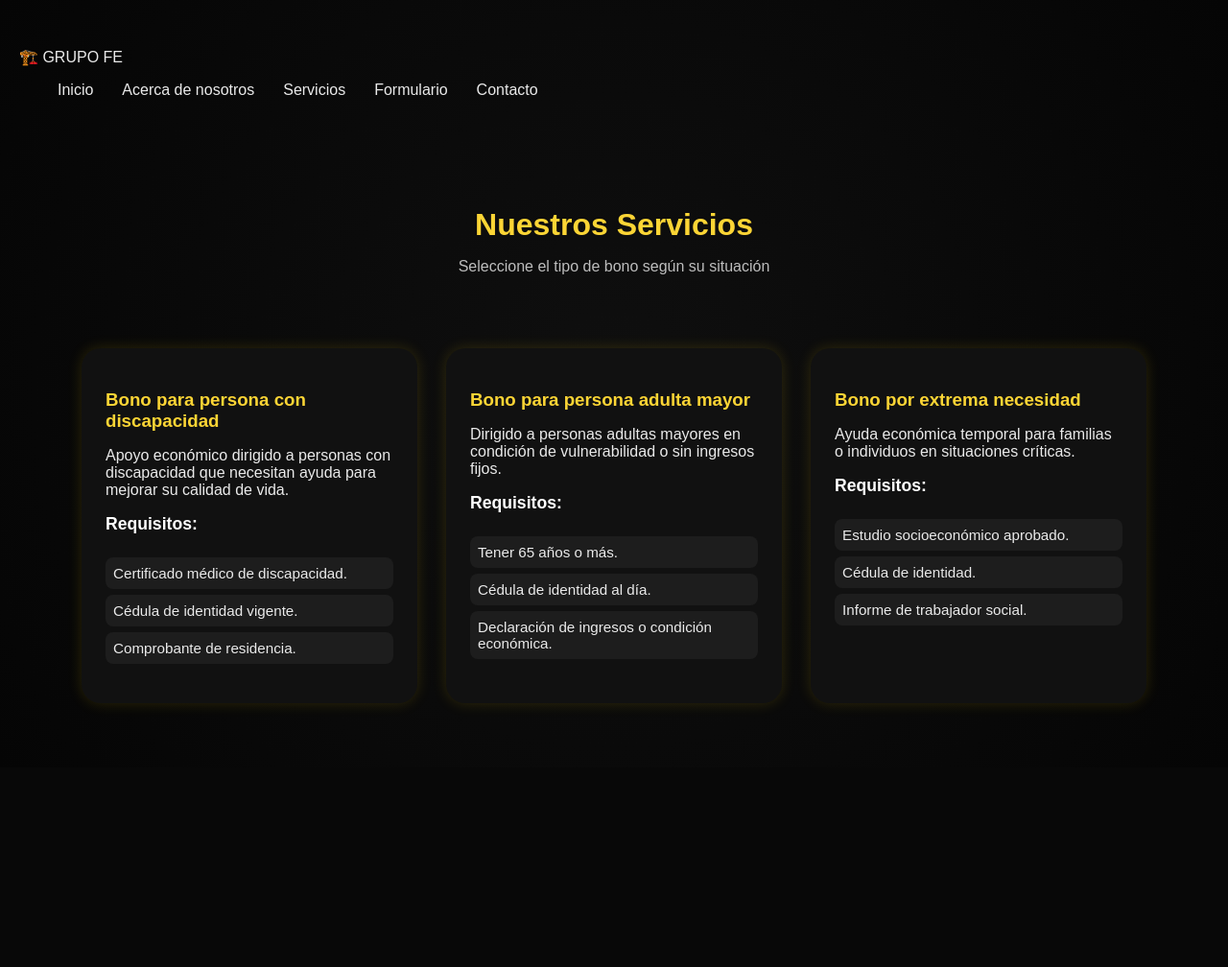
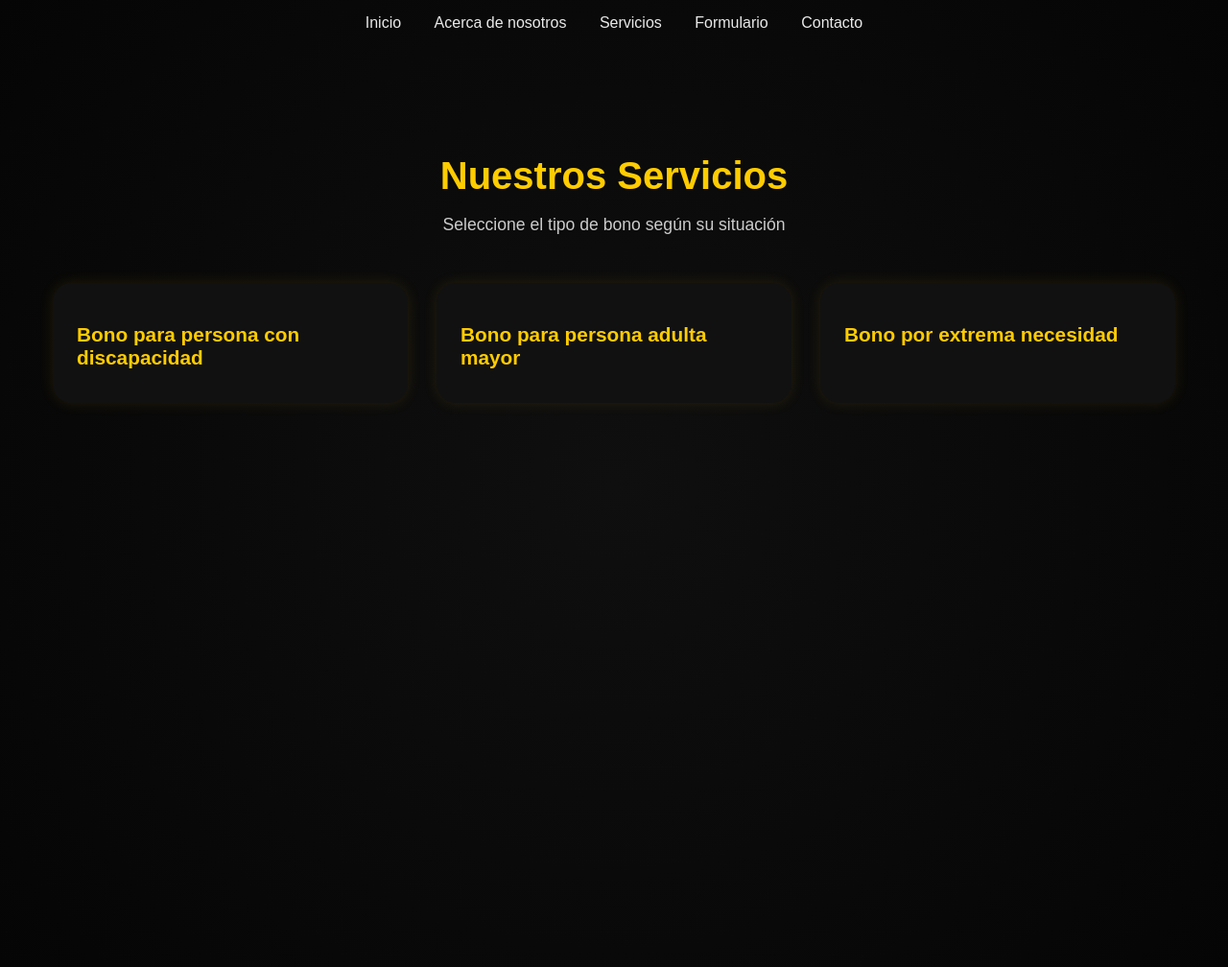
Before and after one commit to Shazan69-blip/p-gina-web, a Flask app: page /servicios in a window 1280 px wide. Shown: the whole page at 96% size. Before the commit the page ends 737 px from the top, so only its background shows below. Run offline with Flask 3, Linux system fonts and the light colour scheme.

Commit message:
Actualizo servicios.html y color de servicios.css

```diff
--- a/static/color de servicios.css
+++ b/static/color de servicios.css
@@ -1,119 +1,188 @@
-/* ======= GENERAL ======= */
+/* ======= ESTILO GENERAL ======= */
 body {
+  font-family: "Poppins", sans-serif;
   margin: 0;
-  font-family: "Poppins", sans-serif;
+  padding: 0;
   background: radial-gradient(circle at center, #0f0f0f 0%, #050505 100%);
-  color: #eaeaea;
-  min-height: 100vh;
+  color: #f1f1f1;
+  overflow-x: hidden;
 }
 
 /* ======= NAVBAR ======= */
 .navbar {
-  display: flex;
-  justify-content: space-between;
-  align-items: center;
-  background-color: #050505;
-  padding: 10px 50px;
-  box-shadow: 0 2px 10px rgba(0,0,0,0.5);
+  padding: 15px 30px;
+  text-align: center;
 }
 
-.logo {
-  display: flex;
-  align-items: center;
-  gap: 10px;
+.navbar ul {
+  list-style: none;
+  margin: 0;
+  padding: 0;
 }
 
-.logo img {
-  width: 45px;
-  height: auto;
+.navbar li {
+  display: inline-block;
+  margin: 0 15px;
 }
 
-.logo h1 {
-  color: #fcd535;
-  font-size: 1.6rem;
-  letter-spacing: 1px;
-}
-
-.nav-links {
-  list-style: none;
-  display: flex;
-  gap: 30px;
-}
-
-.nav-links a {
+.navbar a {
   color: #eaeaea;
   text-decoration: none;
   font-weight: 500;
   transition: color 0.3s ease;
 }
 
-.nav-links a:hover {
-  color: #fcd535;
+.navbar a:hover {
+  color: #ffcc00;
 }
 
-.nav-links .active {
-  color: #fcd535;
+/* ======= SECCIÓN SERVICIOS ======= */
+.servicios {
+  text-align: center;
+  padding: 80px 20px;
+  transition: all 0.4s ease;
+  min-height: 100vh;
+  position: relative;
 }
 
-/* ======= HEADER ======= */
-header {
-  text-align: center;
-  padding: 50px 20px 20px;
+.servicios.enfocado {
+  background: rgba(0, 0, 0, 0.95);
 }
 
-header h2 {
-  color: #fcd535;
-  font-size: 2rem;
+/* ======= TÍTULOS ======= */
+.servicios h1 {
+  color: #ffcc00;
+  font-size: 2.5em;
   margin-bottom: 10px;
 }
 
-header p {
-  color: #bdbdbd;
+.subtitulo {
+  color: #cccccc;
+  font-size: 1.1em;
+  margin-bottom: 50px;
 }
 
-/* ======= SERVICIOS ======= */
-.servicios-container {
+/* ======= CONTENEDOR DE BONOS ======= */
+.contenedor-bonos {
   display: flex;
+  flex-wrap: wrap;
   justify-content: center;
   gap: 30px;
-  flex-wrap: wrap;
-  padding: 40px;
+  transition: all 0.5s ease;
 }
 
-.servicio-card {
-  background-color: #111;
+/* ======= TARJETAS DE BONOS ======= */
+.bono {
+  background: #111;
+  color: #fff;
   border-radius: 20px;
+  box-shadow: 0 0 15px rgba(255, 204, 0, 0.1);
+  width: 320px;
   padding: 25px;
-  width: 300px;
-  box-shadow: 0 0 15px rgba(255, 215, 0, 0.15);
-  transition: transform 0.3s ease, box-shadow 0.3s ease;
+  cursor: pointer;
+  transition: all 0.6s ease;
+  overflow: hidden;
+  position: relative;
 }
 
-.servicio-card:hover {
-  transform: translateY(-10px);
-  box-shadow: 0 0 25px rgba(255, 215, 0, 0.4);
+.bono:hover {
+  transform: translateY(-5px);
+  box-shadow: 0 0 25px rgba(255, 204, 0, 0.3);
 }
 
-.servicio-card h3 {
-  color: #fcd535;
+.bono h2 {
+  color: #ffcc00;
+  font-size: 1.3em;
+  margin-bottom: 10px;
+  text-align: left;
+}
+
+/* ======= CONTENIDO INTERNO ======= */
+.bono .contenido {
+  display: none;
+  text-align: left;
+  margin-top: 20px;
+}
+
+/* ======= BONO EXPANDIDO (CENTRADO) ======= */
+.bono.expandido {
+  position: fixed;
+  top: 50%;
+  left: 50%;
+  transform: translate(-50%, -50%) scale(1.05);
+  width: 85%;
+  max-width: 850px;
+  padding: 50px;
+  z-index: 999;
+  background: #151515;
+  box-shadow: 0 0 60px rgba(255, 204, 0, 0.4);
+  cursor: default;
+  border: 1px solid rgba(255, 204, 0, 0.2);
+}
+
+.bono.expandido .contenido {
+  display: block;
+  opacity: 1;
+  animation: fadeIn 0.5s ease forwards;
+}
+
+/* Oculta los otros bonos suavemente */
+.bono.oculto {
+  opacity: 0;
+  pointer-events: none;
+  transform: scale(0.85);
+  transition: all 0.4s ease;
+}
+
+/* ======= LISTAS ======= */
+.bono p {
+  font-size: 0.95em;
+  line-height: 1.5em;
+  margin-bottom: 15px;
+}
+
+.bono h3 {
+  color: #ffcc00;
+  font-size: 1.1em;
   margin-bottom: 10px;
 }
 
-.servicio-card h4 {
-  color: #fff;
-  margin-top: 15px;
-  font-size: 1.1rem;
+.bono ul {
+  list-style: none;
+  padding: 0;
 }
 
-.servicio-card ul {
-  list-style: none;
-  padding-left: 0;
+.bono li {
+  background: #222;
+  margin-bottom: 8px;
+  padding: 8px 12px;
+  border-radius: 10px;
+  font-size: 0.9em;
 }
 
-.servicio-card li {
-  background: rgba(255, 255, 255, 0.05);
-  padding: 8px;
+/* ======= BOTÓN VOLVER ======= */
+.volver {
+  background: #ffcc00;
+  border: none;
+  color: #111;
+  font-weight: 600;
+  padding: 10px 22px;
   border-radius: 8px;
-  margin: 6px 0;
-  font-size: 0.95rem;
+  margin-top: 25px;
+  cursor: pointer;
+  transition: background 0.3s ease, transform 0.2s ease;
+  display: block;
+  margin-left: auto;
+  margin-right: auto;
 }
+
+.volver:hover {
+  background: #e0b700;
+  transform: scale(1.05);
+}
+
+/* ======= ANIMACIONES ======= */
+@keyframes fadeIn {
+  from { opacity: 0; transform: translateY(10px); }
+  to { opacity: 1; transform: translateY(0); }
+}
--- a/templates/servicio.html
+++ b/templates/servicio.html
@@ -5,60 +5,99 @@
   <meta name="viewport" content="width=device-width, initial-scale=1.0">
   <title>Servicios | Grupo Fe</title>
  <link rel="stylesheet" href="{{ url_for('static', filename='color de servicios.css') }}">
+
 </head>
 <body>
-    <header class="header">
-    <div class="nav-container">
-      <div class="logo">🏗️ GRUPO FE</div>
+  <nav class="navbar">
+    <ul>
  <ul class="nav-links">
         <li><a href="/">Inicio</a></li>
-        <li><a href="/acerca">Acerca de nosotros</a></li>
+        <li><a href="/acerca" class="active">Acerca de nosotros</a></li>
         <li><a href="/servicios">Servicios</a></li>
         <li><a href="/formulario">Formulario</a></li>
         <li><a href="/contacto">Contacto</a></li>
       </ul>
-    </div>
+    </nav>
   </header>
+  </nav>
 
-  <!-- ======= CONTENIDO PRINCIPAL ======= -->
-  <header>
-    <h2>Nuestros Servicios</h2>
-    <p>Seleccione el tipo de bono según su situación</p>
-  </header>
+  <section class="servicios">
+    <h1>Nuestros Servicios</h1>
+    <p class="subtitulo">Seleccione el tipo de bono según su situación</p>
 
-  <section class="servicios-container">
-    <div class="servicio-card">
-      <h3>Bono para persona con discapacidad</h3>
+    <div class="contenedor-bonos">
+      <!-- BONO 1 -->
+      <div class="bono" onclick="expandirBono(this)">
+        <h2>Bono para persona con discapacidad</h2>
+        <div class="contenido">
           <p>Apoyo económico dirigido a personas con discapacidad que necesitan ayuda para mejorar su calidad de vida.</p>
-      <h4>Requisitos:</h4>
+          <h3>Requisitos:</h3>
           <ul>
             <li>Certificado médico de discapacidad.</li>
             <li>Cédula de identidad vigente.</li>
             <li>Comprobante de residencia.</li>
           </ul>
+          <button class="volver" onclick="volver(event)">Volver</button>
+        </div>
       </div>
 
-    <div class="servicio-card">
-      <h3>Bono para persona adulta mayor</h3>
+      <!-- BONO 2 -->
+      <div class="bono" onclick="expandirBono(this)">
+        <h2>Bono para persona adulta mayor</h2>
+        <div class="contenido">
           <p>Dirigido a personas adultas mayores en condición de vulnerabilidad o sin ingresos fijos.</p>
-      <h4>Requisitos:</h4>
+          <h3>Requisitos:</h3>
           <ul>
             <li>Tener 65 años o más.</li>
             <li>Cédula de identidad al día.</li>
             <li>Declaración de ingresos o condición económica.</li>
           </ul>
+          <button class="volver" onclick="volver(event)">Volver</button>
+        </div>
       </div>
 
-    <div class="servicio-card">
-      <h3>Bono por extrema necesidad</h3>
+      <!-- BONO 3 -->
+      <div class="bono" onclick="expandirBono(this)">
+        <h2>Bono por extrema necesidad</h2>
+        <div class="contenido">
           <p>Ayuda económica temporal para familias o individuos en situaciones críticas.</p>
-      <h4>Requisitos:</h4>
+          <h3>Requisitos:</h3>
           <ul>
             <li>Estudio socioeconómico aprobado.</li>
             <li>Cédula de identidad.</li>
             <li>Informe de trabajador social.</li>
           </ul>
+          <button class="volver" onclick="volver(event)">Volver</button>
+        </div>
+      </div>
     </div>
   </section>
+
+  <script>
+    function expandirBono(bonoSeleccionado) {
+      const bonos = document.querySelectorAll('.bono');
+      const seccion = document.querySelector('.servicios');
+
+      bonos.forEach(b => {
+        if (b !== bonoSeleccionado) {
+          b.classList.add('oculto');
+        }
+      });
+
+      bonoSeleccionado.classList.add('expandido');
+      seccion.classList.add('enfocado');
+    }
+
+    function volver(event) {
+      event.stopPropagation();
+      const bonos = document.querySelectorAll('.bono');
+      const seccion = document.querySelector('.servicios');
+
+      bonos.forEach(b => {
+        b.classList.remove('oculto', 'expandido');
+      });
+      seccion.classList.remove('enfocado');
+    }
+  </script>
 </body>
 </html>
```
Lines whose indentation alone changed are shown as unchanged.
